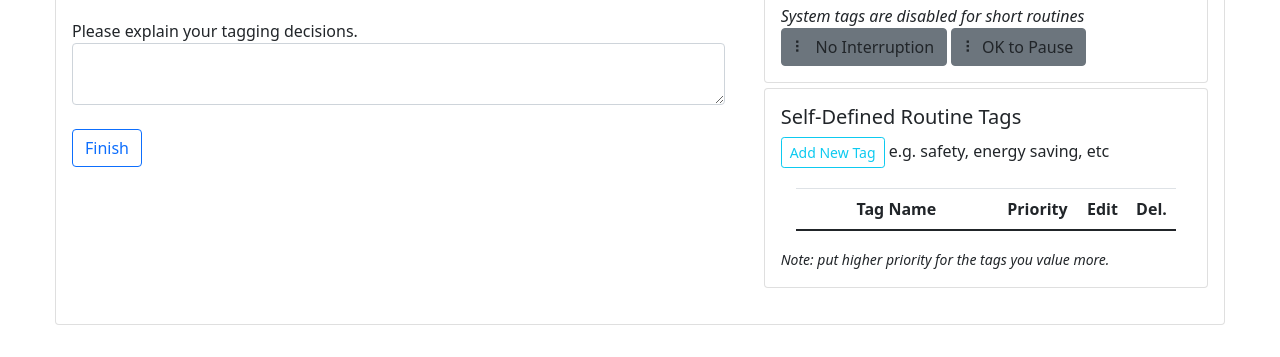
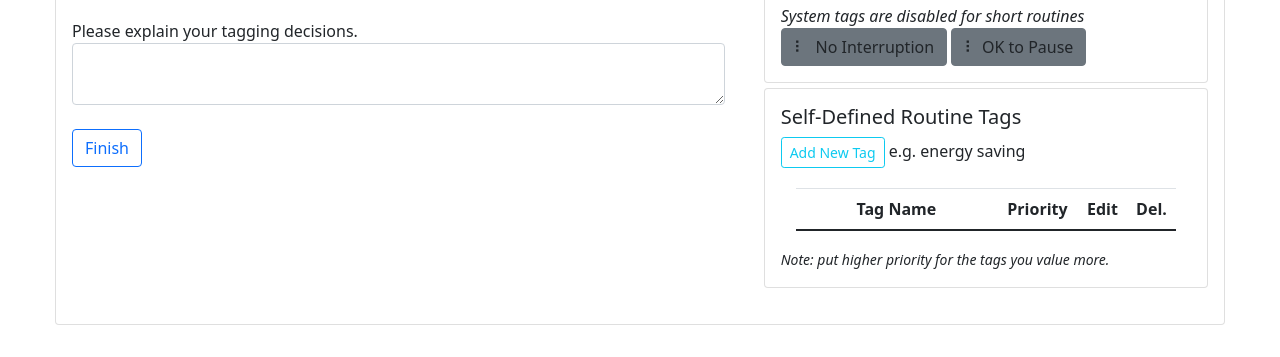
Before and after one commit to RuiRitaYang/web-tag-system-survey, a Flask app: template app/templates/tagging.html in a window 1280 px wide. Shown: the part 610-967 px from the top of the page. Run offline with Flask 2, Linux system fonts and the light colour scheme; the template is opened without the code that fills it: values that come from a table or form of the project are taken from there, others are empty; some libraries are stand-ins or nearby versions.

Commit message:
[Text] Nits.

```diff
--- a/app/templates/tagging.html
+++ b/app/templates/tagging.html
@@ -275,7 +275,7 @@
                       data-source="New Tag">
                 Add New Tag
               </button>
-              <span> e.g. safety, energy saving, etc</span>
+              <span> e.g. energy saving</span>
               <div class="container table-responsive" style="margin-top:20px">
               <table class="table">
                 <thead>
```
